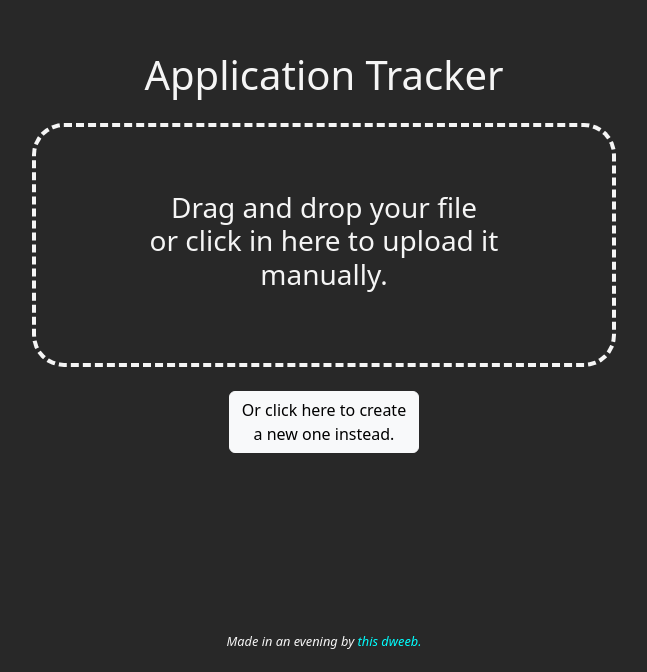
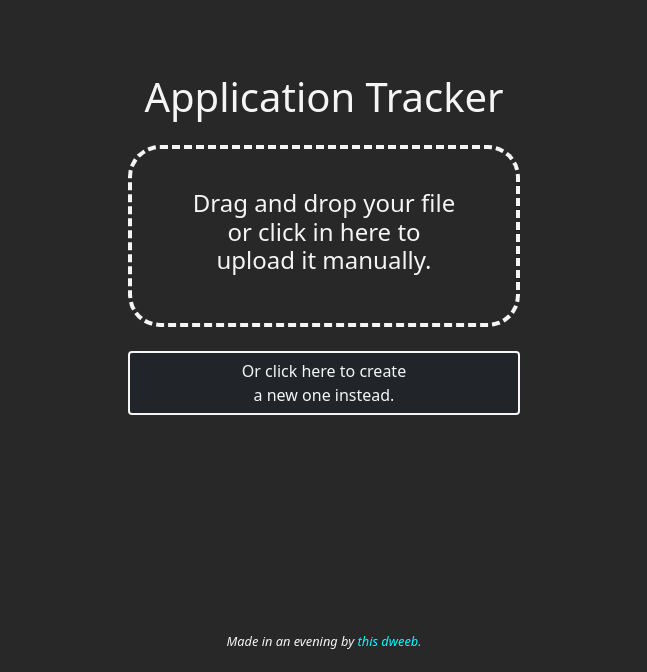
Before and after one commit to o-i-z-y-s/application-tracker, a Vue app: page / in a window 1280 px wide. Shown: the part 128-800 px from the top of the page, without its empty margins (316-963 px from the left). Built offline with nearby package versions, Linux system fonts and the light colour scheme.

Commit message:
Always perform cookie test, styling

```diff
--- a/src/App.vue
+++ b/src/App.vue
@@ -49,24 +49,24 @@ export default {
   justify-content: center;
   align-items: center;
   text-align: center;
-  min-height: 95vh;
-  min-width: 95vw;
+  min-height: 95dvh;
+  min-width: 95dvw;
 }
 .table-min-width {
   min-width: 525px;
 }
 h1 {
-  margin-bottom: 3vh;
+  margin-bottom: 3dvh;
 }
 .content {
   display: flex;
   flex-direction: column;
   justify-content: center;
-  min-height: 95vh;
+  min-height: 95dvh;
 }
 .footer {
   font-size: 0.8rem;
-  min-height: 1vh;
+  min-height: 1dvh;
   font-style: italic;
 }
 .footer > a {
--- a/src/components/ApplicationTracker.vue
+++ b/src/components/ApplicationTracker.vue
@@ -1,23 +1,23 @@
 <template>
   <div>
     <div class="scrollbars">
-      <table class="table table-hover">
-        <thead class="table-light">
+      <table class="table table-dark table-hover">
+        <thead class="">
           <tr>
             <th scope="col"></th>
             <th scope="col">#</th>
             <th scope="col">🏢</th>
             <th scope="col">Title</th>
             <th scope="col">💰 Est.</th>
-            <th scope="col">Apply 📅</th>
-            <th scope="col">📅 Last Comm.</th>
+            <th scope="col">Apply Date</th>
+            <th scope="col">Last Comm.</th>
             <th scope="col">Step</th>
             <th scope="col">📝</th>
           </tr>
         </thead>
         <tbody>
           <tr v-for="application, index in applications" :key="index" :class="getStepStyle(application.step)">
-            <td><img class="table-icon" :class="{ 'invert': application.step === 'Closed' }" src="../assets/square-minus-regular.svg" @click="removeRow(index)"></td>
+            <td><img class="table-icon" :class="{ 'filter': application.step !== 'Closed' }" src="../assets/square-minus-whitesmoke.svg" @click="removeRow(index)"></td>
             <td>{{ Number(index) + 1 }}</td>
             <td><table-cell :val="application.company" uid="company" :index="index" @update="update" /></td>
             <td><table-cell :val="application.title" uid="title" :index="index" @update="update" /></td>
@@ -27,8 +27,8 @@
             <td><table-cell :val="application.step" uid="step" :index="index" @update="update" /></td>
             <td><table-cell :val="application.notes" uid="notes" :index="index" @update="update" /></td>
           </tr>
-          <tr class="table-light">
-            <td style="cursor: pointer;" @click="addRow"><img class="table-icon" src="../assets/square-plus-regular.svg"></td>
+          <tr class="">
+            <td style="cursor: pointer;" @click="addRow"><img class="table-icon" src="../assets/square-plus-whitesmoke.svg"></td>
             <td v-for="i in Array(8)" :key="i"></td>
           </tr>
         </tbody>
@@ -40,12 +40,12 @@
       (Psst. The table fits better in landscape. <img class="table-icon" src="../assets/arrows-rotate-solid.svg">)
     </div>
     <div class="btn-row">
-      <button class="btn btn-light" style="margin-top: 1rem;" @click="download">Download as CSV</button>
-      <button class="btn btn-light" style="margin-top: 1rem;" @click="save" :disabled="cookiesDisabled">Save to Cookies</button>
+      <button class="btn btn-dark" style="margin-top: 1rem;" @click="download">Download as CSV</button>
+      <button class="btn btn-dark" style="margin-top: 1rem;" @click="save" :disabled="cookiesDisabled">Save to Cookies</button>
     </div>
-    <div v-if="cookiesDisabled">
-      Your mobile browser has cookies disabled, so no saving for now.<br>
-      On Safari, this is probably due to "Prevent Cross-Site Tracking" in your settings.
+    <div v-if="cookiesDisabled" style="font-size: 0.9rem;">
+      Your browser has cookies disabled, so you'll have to download to save.<br>
+      On Safari, this is probably due to "Prevent Cross-Site Tracking" in your settings (if it wasn't intentional).
     </div>
     <p v-if="saveClicked" :style="{ 'color': (message === 'Saved successfully.' ? 'greenyellow' : 'red') }">{{ message }}</p>
     <a style="visibility: hidden;" href="/Application Tracker" download></a>
@@ -78,6 +78,7 @@ export default {
   mounted: function() {
     this.applications = this.applicationsOrig;
     this.checkDevice();
+    this.areCookiesEnabled();
   },
   methods: {
     update(newVal, index, uid) {
@@ -152,10 +153,10 @@ export default {
 
     getStepStyle(step) {
       switch (step) {
-        case 'Applied': return;
-        case 'Phone Screen': return 'table-light';
-        case 'Assessment': return 'table-info';
-        case 'Onsite': return 'table-primary';
+        case 'Applied': return 'table-light';
+        case 'Phone Screen': return 'table-info';
+        case 'Assessment': return 'table-primary';
+        case 'Onsite': return 'table-secondary';
         case 'Accepted': return 'table-success';
         case 'Rejected': return 'table-danger';
         case 'Closed': return 'table-dark';
@@ -165,8 +166,11 @@ export default {
     checkDevice() {
       if (/Android|webOS|iPhone|iPad|iPod|BlackBerry|IEMobile|Opera Mini/i.test(navigator.userAgent)) {
         this.mobile = true;
-        document.cookie = "test=test;";
+      } else { this.mobile = false; }
+    },
 
+    areCookiesEnabled() {
+      document.cookie = "test=test;SameSite=None";
       try {
         const cookieValue = document.cookie
           .split("; ")
@@ -180,8 +184,7 @@ export default {
       catch {
         this.cookiesDisabled = true;
       }
-      } else { this.mobile = false; }
-    },
+    }
   }
 }
 </script>
@@ -192,19 +195,24 @@ export default {
   width: 1.5em;
   cursor: pointer;
 }
-.invert {
+.filter {
   filter: invert(1);
 }
-button {
+
+.btn {
+  color: whitesmoke;
+  border: 1px solid whitesmoke;
+  border-radius: 0.25rem;
   margin: 0 1rem 1rem 1rem;
 }
+
 .btn-row {
   display: flex;
   flex-direction: row;
   justify-content: center;
 }
 .scrollbars {
-  max-width: 100vw;
+  max-width: 100dvw;
   overflow: hidden;
 }
 .portrait-message {
--- a/src/components/CreateOrUpload.vue
+++ b/src/components/CreateOrUpload.vue
@@ -4,13 +4,14 @@
       <input ref="uploader" id="uploader" class="file-input" type="file" @change="onChange" accept=".csv">
       <label for="uploader" class="drop-space">
         <div v-if="hovering">Drop file here.</div>
-        <div v-else><h3>Drag and drop your file<br>or click in here to upload it manually.</h3></div>
+        <div v-else><h4>Drag and drop your file or click in here to upload it manually.</h4></div>
       </label>
     </div>
 
-    <button v-if="show" class="btn btn-light loader" @click="load">You have a saved tracker.<br>Click here to load it.</button>
-    <br v-if="show">
-    <button class="btn btn-light" @click="onNew">Or click here to create<br>a new one instead.</button>
+    <div class="btn-row">
+      <button v-if="show" class="col btn btn-dark loader" @click="load">You have a saved tracker.<br>Click here to load it.</button>
+      <button class="col btn btn-dark" style="margin-bottom: 1rem;" @click="onNew">Or click here to create<br>a new one instead.</button>
+    </div>
   </div>
 </template>
 
@@ -131,10 +132,13 @@ export default {
 
 <style scoped>
 .file-uploader {
+  display: flex;
+  justify-content: center;
+  align-items: center;
   padding: 2rem;
   border: 4px dashed whitesmoke;
   border-radius: 2rem;
-  margin-bottom: 3vh;
+  margin-bottom: 3dvh;
 }
 .file-input {
   opacity: 0;
@@ -144,14 +148,31 @@ export default {
   position: absolute;
 }
 .drop-space {
-  display: flex;
-  justify-content: center;
-  align-items: center;
-  width: 40vw;
-  padding: 4vh 3vw;
+  width: 20rem;
+  padding: 1dvh 2dvw;
   cursor: pointer;
 }
+.btn {
+  color: whitesmoke;
+  border: 2px solid whitesmoke;
+  border-radius: 0.25rem;
+}
+.btn-row {
+  display: flex;
+  flex-direction: row;
+  justify-content: center;
+}
 .loader {
+  margin-right: 1rem;
   margin-bottom: 1rem;
 }
+
+@media screen and (max-width: 400px) {
+  .drop-space {
+    width: 70dvw;
+  }
+  .loader {
+    /* margin-right: 0rem; */
+  }
+}
 </style>
```
Also changed, not shown: src/assets/square-minus-whitesmoke.svg (added), src/assets/square-plus-whitesmoke.svg (added), 11 other files (tests, documents, lock files or other folders). Lines whose indentation alone changed are shown as unchanged.
